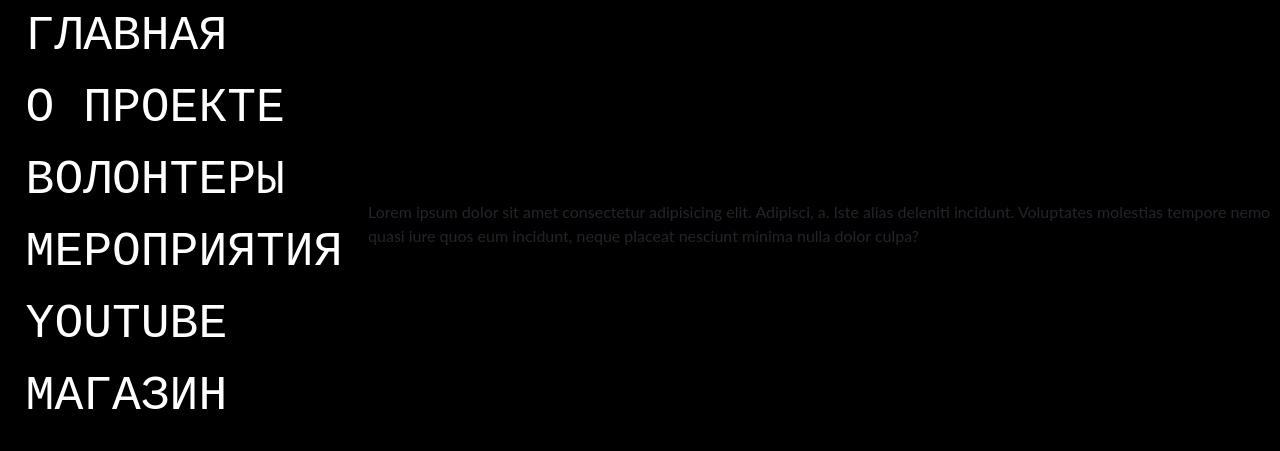
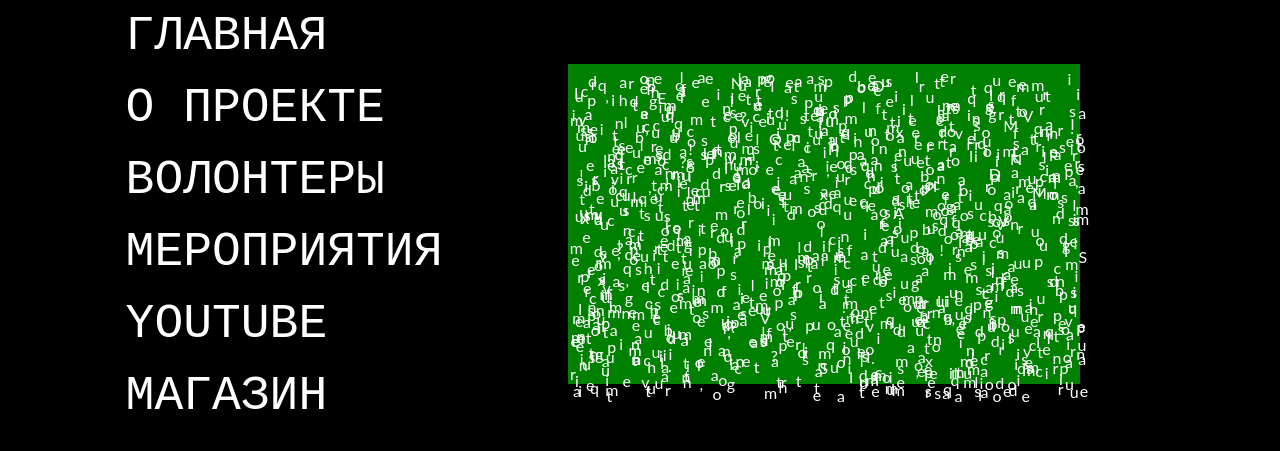
Before and after one commit to SRDFTM/SciTeam2, a plain HTML site: page index.html in a window 1280 px wide. Drawn offline with nearby package versions, Linux system fonts and the light colour scheme.

Commit message:
scrambled letters added

```diff
--- a/script.js
+++ b/script.js
@@ -30,3 +30,48 @@ Array.from(document.getElementsByClassName("menu-item"))
       }, 20);
     }
   });
+
+
+// Получаем элемент <p> по его id
+const paragraph = document.getElementById('my-paragraph');
+// Получаем элемент <div> по его id
+const lettersDiv = document.getElementById('letters');
+
+// Получаем текст из элемента <p>
+const text = paragraph.textContent;
+
+// Разделяем текст на отдельные символы
+const characters = text.split('');
+
+// Очищаем содержимое элемента <p>
+paragraph.textContent = '';
+
+// Перебираем каждый символ и создаем для него новый <span> элемент
+characters.forEach((character) => {
+  const span = document.createElement('span');
+  span.textContent = character;
+
+  // Генерируем случайные значения для позиции символа
+  const randomX = Math.random() * 100; // случайное значение от 0 до 100 для оси X
+  const randomY = Math.random() * 100; // случайное значение от 0 до 100 для оси Y
+
+  // Применяем стили для случайной позиции символа
+  span.style.position = 'absolute';
+  span.className = 'letter-span';
+  span.style.left = `${randomX}%`;
+  span.style.top = `${randomY}%`;
+
+  // Добавляем созданный <span> элемент внутрь элемента <div>
+  lettersDiv.appendChild(span);
+
+  lettersDiv.addEventListener('mouseover', () => {
+    // Восстанавливаем исходное положение символа
+    span.style.position = 'relative';
+    span.style.left = '';
+    span.style.top = '';
+    Array.from(document.getElementsByClassName("letter-span"))
+      .forEach((item) => {
+
+      })
+  });
+});
--- a/style.css
+++ b/style.css
@@ -32,6 +32,10 @@ body{
     color: black;
 }
 
-/*.letters{
-
-}*/
+#letters{
+    position: relative;
+    width: 40vw;
+    height: 40vh;
+    color: white;
+    background-color: green;
+}
```
Also changed, not shown: index.html (+2 -2 lines).
